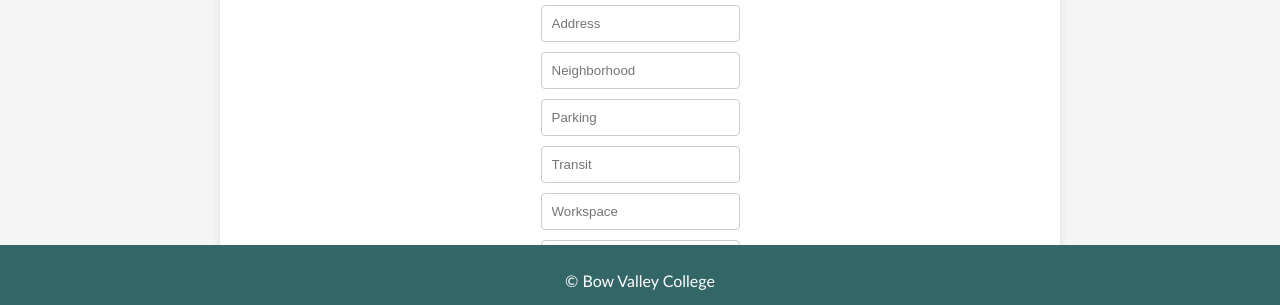
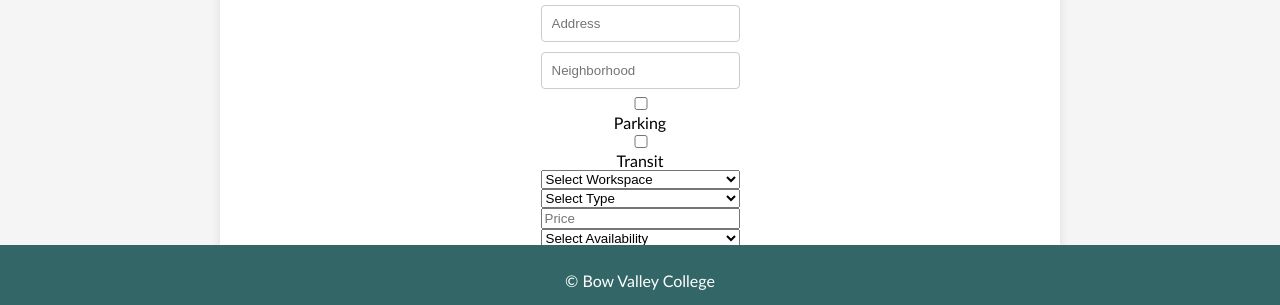
Before and after one commit to canoo/Group-3-Shared-Workspace, a website: page public/property.html in a window 1280 px wide. Shown: the part 484-789 px from the top of the page. Drawn offline with Linux system fonts and the light colour scheme; no server answers.

Commit message:
fixed predo's feedback

```diff
--- a/public/property.html
+++ b/public/property.html
@@ -28,12 +28,24 @@
         <form id="add-form">
             <input type="text" id="address" placeholder="Address" required>
             <input type="text" id="neighborhood" placeholder="Neighborhood" required>
-            <input type="text" id="parking" placeholder="Parking" required>
-            <input type="text" id="transit" placeholder="Transit" required>
-            <input type="text" id="workspace" placeholder="Workspace" required>
-            <input type="text" id="type" placeholder="Type" required>
+            <input type="checkbox" id="parking"> Parking
+            <input type="checkbox" id="transit"> Transit
+            <select id="workspace" required>
+                <option value="" disabled selected>Select Workspace</option>
+                <option value="Office">Office</option>
+                <option value="Workspace">Workspace</option>
+            </select>
+            <select id="type" required>
+                <option value="" disabled selected>Select Type</option>
+                <option value="House">House</option>
+                <option value="Apartment">Apartment</option>
+            </select>
             <input type="number" id="price" placeholder="Price" required>
-            <input type="text" id="availability" placeholder="Availability" required>
+            <select id="availability" required>
+                <option value="" disabled selected>Select Availability</option>
+                <option value="Yes">Yes</option>
+                <option value="No">No</option>
+            </select>
             <input type="date" id="availabilityDate" placeholder="Availability Date" required>
             <input type="text" id="leaseTerm" placeholder="Lease Term" required>
             <input type="number" id="sqft" placeholder="Sqft" required>
@@ -60,8 +72,8 @@
             const newProperty = {
                 address: document.getElementById('address').value,
                 neighborhood: document.getElementById('neighborhood').value,
-                parking: document.getElementById('parking').value,
-                transit: document.getElementById('transit').value,
+                parking: document.getElementById('parking').checked,
+                transit: document.getElementById('transit').checked,
                 workspace: document.getElementById('workspace').value,
                 type: document.getElementById('type').value,
                 price: parseFloat(document.getElementById('price').value),  // Convert to number
```
Also changed, not shown: database.json (line endings or trailing spaces).
